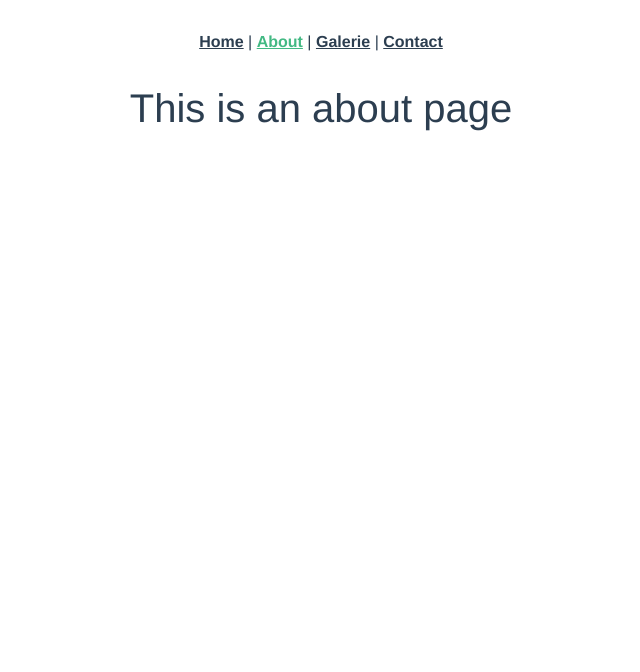
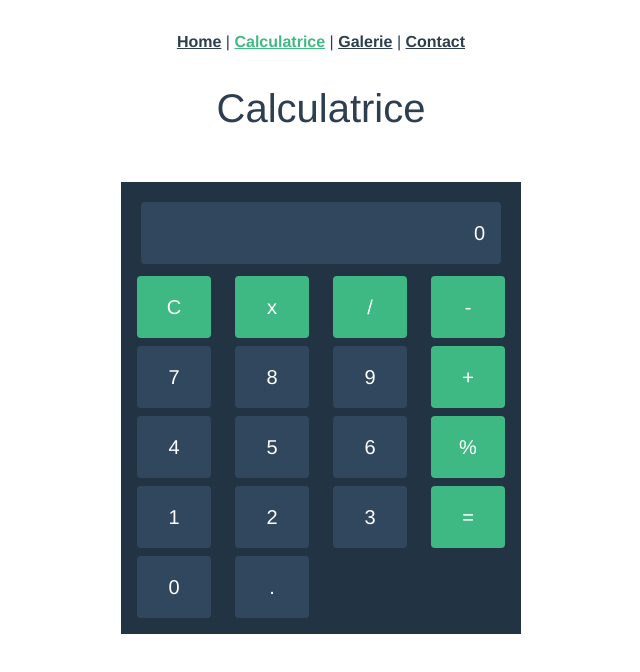
Before and after one commit to Toty-01/vue-app, a Vue app: page /#/about in a window 1280 px wide. Shown: the top 672 px of the page, without its empty margins (319-959 px from the left). Built offline with nearby package versions, Linux system fonts and the light colour scheme.

Commit message:
calculatrice projet

```diff
--- a/src/App.vue
+++ b/src/App.vue
@@ -1,7 +1,7 @@
 <template>
   <nav>
     <router-link to="/">Home</router-link> |
-    <router-link to="/about">About</router-link> |
+    <router-link to="/about">Calculatrice</router-link> |
     <router-link to="/galerie">Galerie</router-link> |
     <router-link to="/contact">Contact</router-link>
   </nav>
--- a/src/views/AboutView.vue
+++ b/src/views/AboutView.vue
@@ -1,5 +1,56 @@
 <template>
   <div class="about">
-    <h1>This is an about page</h1>
+    <h1>Calculatrice</h1>
+    <div class="p-3">
+
+      <div class="w-full rounded m-1 p-3 text-right lead font-weight-bold text-white bg-vue-dark">
+        {{ calculatorValue || 0 }}
+      </div>
+
+        <div class="row no-gutters">
+          <div class="col-3" v-for="n in calculatorElements" :key="n">
+
+            <div class="lead text-white text-center mt-2 py-3 bg-vue-dark rounded hover-class"
+              :class="{'bg-vue-green': ['C','x','/','-','+','%','='].includes(n)}"
+            >
+              {{n}}
+            </div>
+
+          </div>
+        </div>
+    </div>
   </div>
 </template>
+
+<script>
+export default {
+  name: 'AboutView',
+  data() {
+    return {
+      calculatorValue: '',
+      calculatorElements:['C','x','/','-',7,8,9,'+',4,5,6,'%',1,2,3,'=',0,'.'],
+    }
+  }
+}
+</script>
+
+<style scoped>
+  .p-3 {
+    max-width: 400px;
+    margin: 50px auto;
+    background-color: #234;
+  }
+  .w-full {
+    text-align: end;
+  }
+  .bg-vue-dark {
+   background: #31475e;
+  }
+  .hover-class:hover {
+    cursor: pointer;
+    background-color: #3D5875;
+  }
+  .bg-vue-green {
+    background: #3fb984;
+  }
+</style>
```
